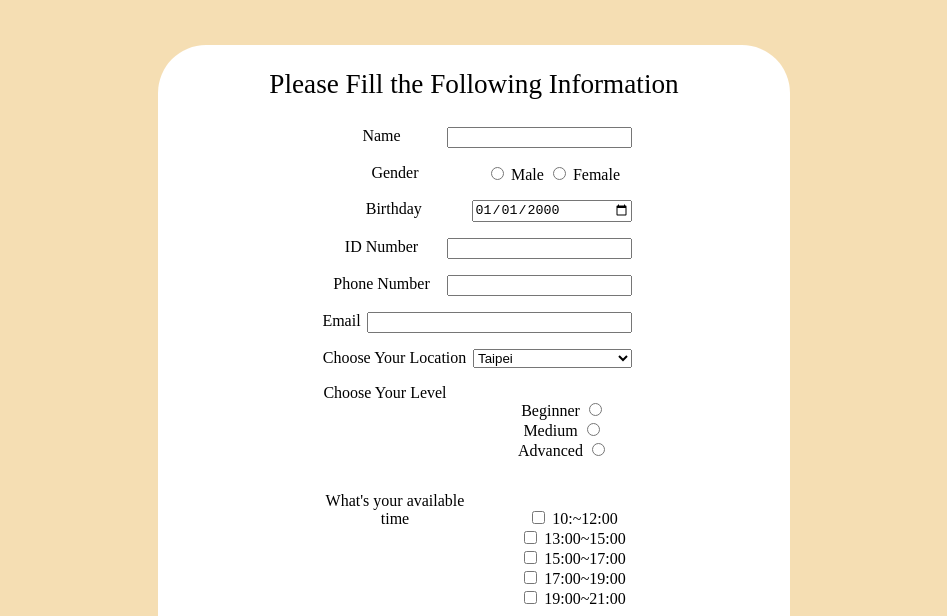
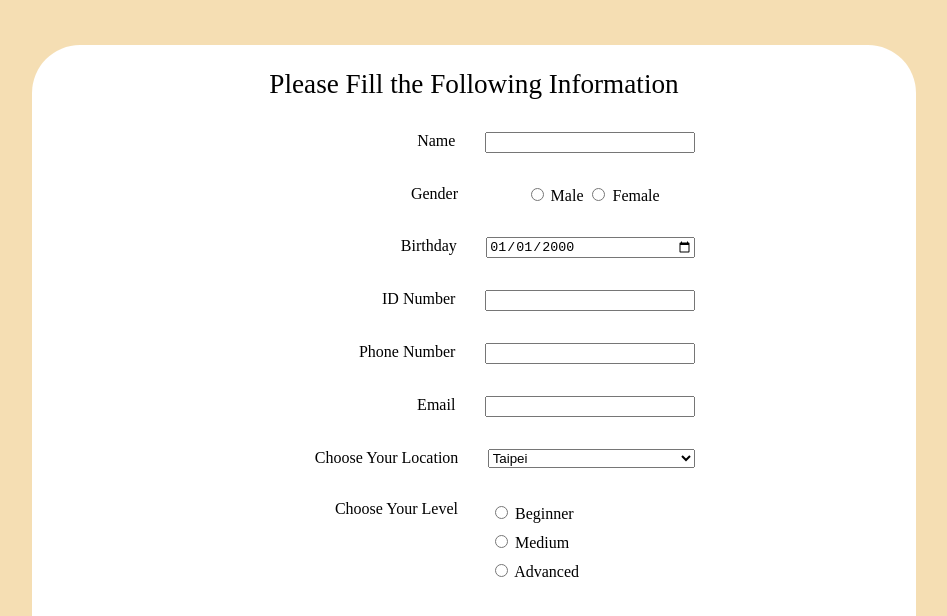
Before and after one commit to HuiChihWang/WebBeginnerProject, a plain HTML site: page beginner_project/web_form/index.html in a window 1280 px wide. Shown: the part 138-754 px from the top of the page, without its empty margins (166-1113 px from the left). Drawn offline with Linux system fonts and the light colour scheme.

Commit message:
finish layout

```diff
--- a/beginner_project/web_form/index.html
+++ b/beginner_project/web_form/index.html
@@ -31,7 +31,8 @@
 
         <div class="row">
           <label for="birthday" class="front">Birthday</label>
-          <input class="back"
+          <input
+            class="back"
             type="date"
             id="birthday"
             name="birthday"
@@ -53,11 +54,11 @@
 
         <div class="row">
           <label for="email" class="front">Email</label>
-          <input class="back"
+          <input
+            class="back"
             type="email"
             id="email"
             pattern=".+@globex.com"
-            size="30"
             required
           />
         </div>
@@ -74,25 +75,26 @@
         </div>
 
         <div class="row">
-          <label for="level" class="front">Choose Your Level</label>
-
-          <ul id="level" style="list-style: none;" class="back">
+          <div class="front">Choose Your Level</div>
+          <ul class="back option-list">
             <li>
-              <label>
+              <input type="radio" id="beginner" name="level" value="beginner" />
+              <label for="beginner">
                 Beginner
-                <input type="radio" value="beginner" />
               </label>
             </li>
+
             <li>
-              <label>
+              <input type="radio" id="medium" name="level" value="medium" />
+              <label for="medium">
                 Medium
-                <input type="radio" value="medium" />
               </label>
             </li>
+
             <li>
-              <label>
+              <input type="radio" id="advanced" name="level" value="advanced" />
+              <label for="advanced">
                 Advanced
-                <input type="radio" value="advanced" />
               </label>
             </li>
           </ul>
@@ -105,7 +107,7 @@
             </label>
           </div>
           <div class="back">
-            <ul id="time" style="list-style: none;">
+            <ul id="time" class="option-list column-wise">
               <li>
                 <label>
                   <input value="1" type="checkbox" />
@@ -140,8 +142,8 @@
           </div>
         </div>
 
-        <div>
-          <label for="something"> Tell us about the basketball!</label>
+        <div class="row">
+          <label for="something front" class="front"> Tell us about the basketball!</label><br>
           <textarea
             id="something"
             style="
@@ -153,6 +155,7 @@
             cols="1"
             rows="10"
             placeholder="Enter your experience here..."
+            class="back text-input"
           ></textarea>
         </div>
 
--- a/beginner_project/web_form/style.css
+++ b/beginner_project/web_form/style.css
@@ -12,7 +12,7 @@ body {
 .form-region {
     background: white;
     border-radius: 3rem;
-    width: 50%;
+    width: 70%;
     margin-left: auto;
     margin-right: auto;
     padding-top: 1.5em;
@@ -34,14 +34,27 @@ form {
     width: 50%;
     margin-left: auto;
     margin-right: auto;
-    margin-top: 1em;
-    margin-bottom: 1em;
+    margin-top: 2em;
+    margin-bottom: 2em;
 }
 
 .front {
 flex: 1;
+text-align: right;
+margin-right: 1em;
 }
 
 .back {
 flex: 1;
+margin-left: 1em;
 }
+
+
+.option-list {
+text-align: left;
+margin-top: 0em;
+margin-bottom: 0em;
+list-style: none;
+padding: 0;
+line-height: 180%;
+}
```
